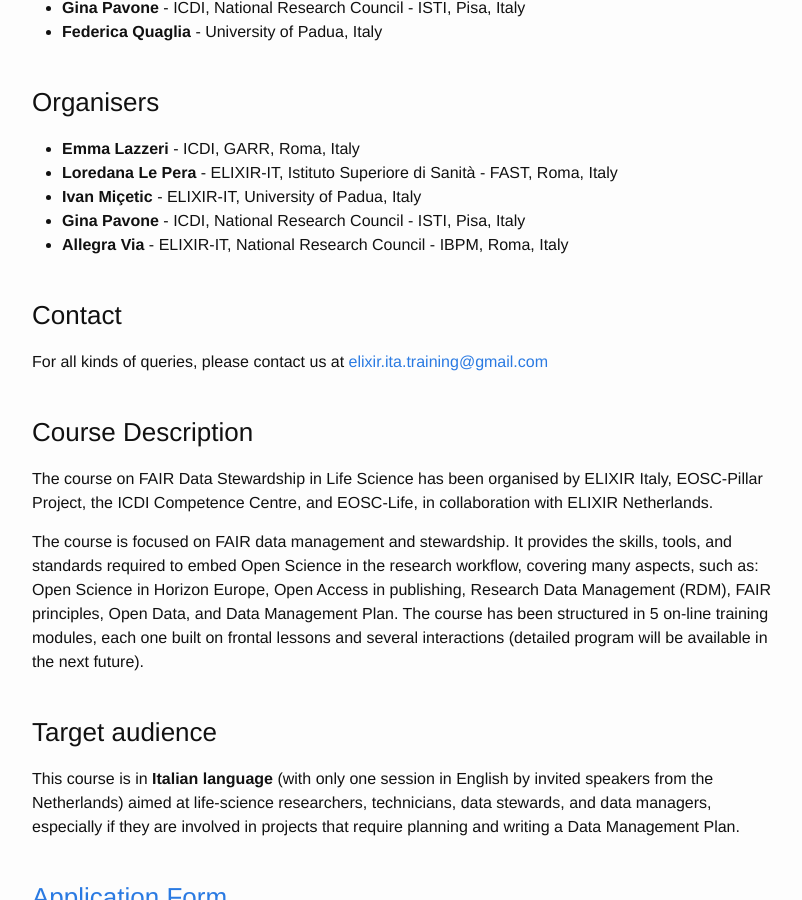
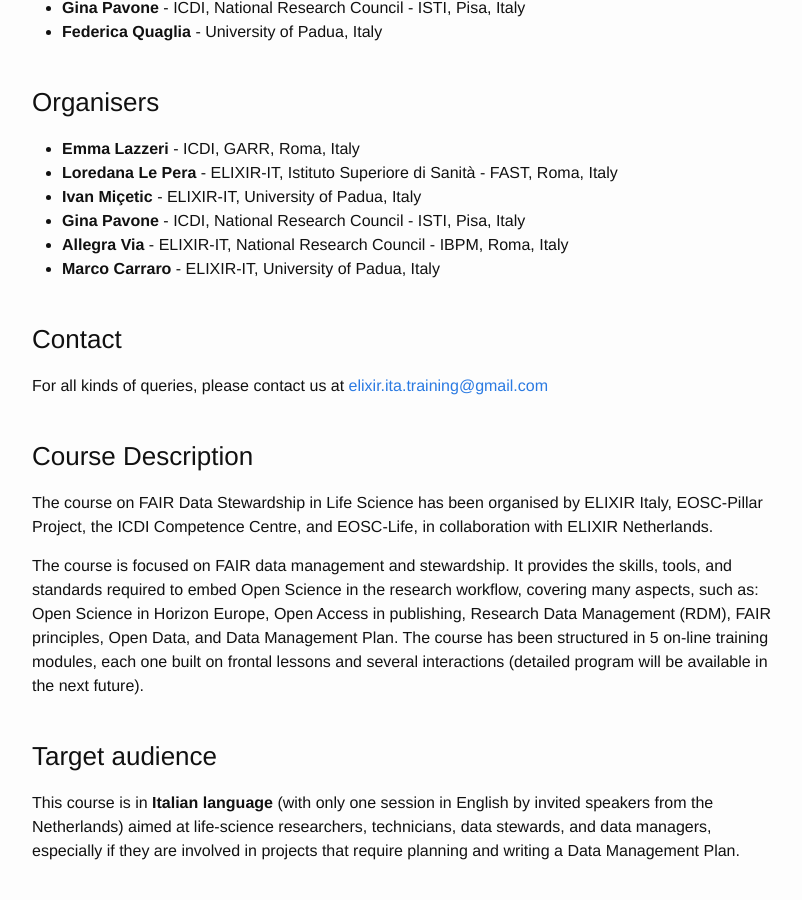
Before and after one commit to ELIXIR-IIB-training/website, a Jekyll site: the page built from _posts/2022-02-16-FAIR_Data_Stewardship-online.md, in a window 1280 px wide and 900 px high, scrolled down 1436 px. Shown: the whole window, without its empty margins (238-1040 px from the left). Built offline with Jekyll 4.4.1, drawn with Linux system fonts in a browser that asks for light colours.

Commit message:
Add Marco Carraro as Organiser

```diff
--- a/_posts/2022-02-16-FAIR_Data_Stewardship-online.md
+++ b/_posts/2022-02-16-FAIR_Data_Stewardship-online.md
@@ -72,6 +72,7 @@ Attendance is limited to 25 participants. We expect many more applications. Acce
 - **Ivan Miçetic** - ELIXIR-IT, University of Padua, Italy
 - **Gina Pavone** - ICDI, National Research Council - ISTI, Pisa, Italy
 - **Allegra Via** - ELIXIR-IT, National Research Council - IBPM, Roma, Italy
+- **Marco Carraro** - ELIXIR-IT, University of Padua, Italy
 <br>
 <br>
 
```
